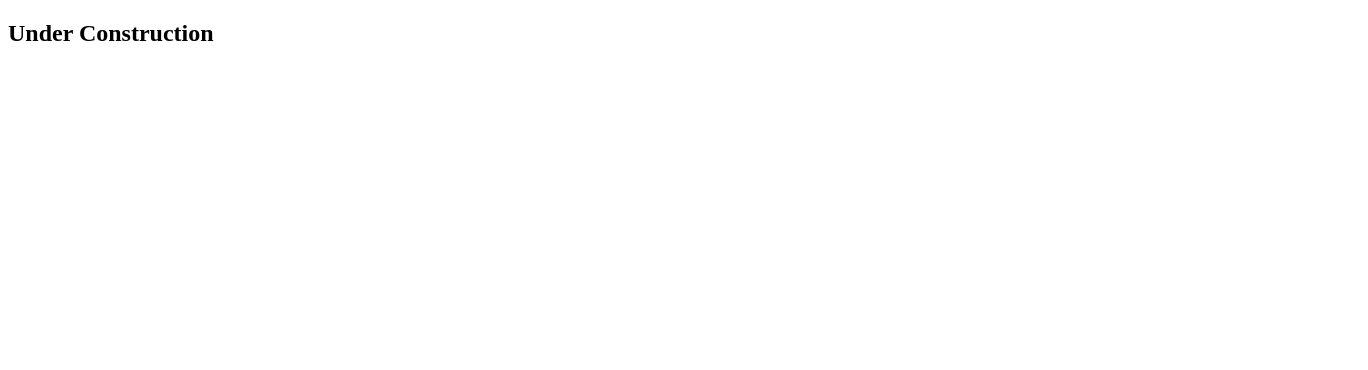
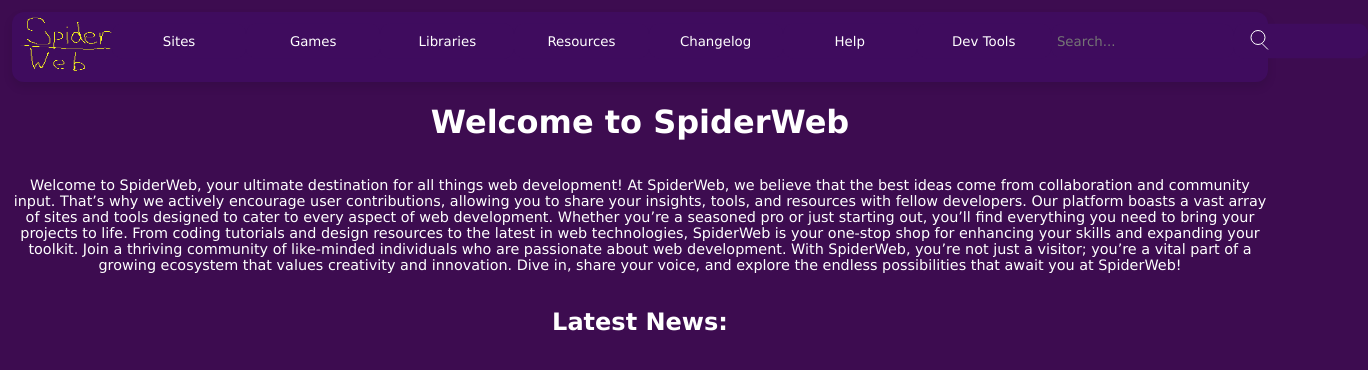
Before and after one commit to SpiderRocket/spiderrocket.github.io, a plain HTML site: page index.html in a window 1280 px wide. Shown: the whole page, 1368 px wide, since content can reach past the window. Drawn offline with Linux system fonts and the light colour scheme.

Commit message:
Update index.html

```diff
--- a/index.html
+++ b/index.html
@@ -1,10 +1,146 @@
 <!DOCTYPE html>
 <html>
   <head>
-    <title>SpiderSWeb</title>
+    <title>SpiderWeb</title>
+    <meta charset="UTF-8">
     <link rel="icon" href="favicon.gif" type="image/gif">
+    <style>
+      html,
+      body {
+        margin: 6px;
+        background-color: #3d0c50;
+        cursor: default;
+      }
+      .navbar {
+        background-color: #3f0c5e;
+        border-radius: 12px;
+        box-shadow: 0 5px 10px rgba(0,0,0,0.1);
+        max-height: 70px;
+      }
+      .nav-button-container {
+        translate: 100px -52.5px;
+        display: flex;
+        overflow: hidden;
+        max-width: 1350px;
+      }
+      .nav-buttons {
+        background-color: #3f0c5e;
+        border: none;
+        border-radius: 10px;
+        color: #fff;
+        font-family: 'verdana';
+        flex: 1;
+        overflow: hidden;
+      }
+      .nav-buttons {
+        cursor: pointer;
+      }
+      .heading, .description, .latest-news {
+        color: #fff;
+        font-family: 'verdana';
+        display: flex;
+        justify-content: center;
+      }
+      .description {
+        text-align: center;
+        font-size: 0.9rem;
+      }
+      #search-bar {
+        cursor: text;
+        padding: 10px 6px;
+        border-radius: 12px;
+        border: none;
+        color: #000;
+        transition: .3s;
+      }
+      #svg-search {
+        translate: -40px;
+      }
+      #logo-icon {
+        width: 100px;
+        height: 60px;
+        cursor: pointer;
+      }
+    </style>
   </head>
   <body>
-    <h2>Under Construction</h2>
+    <div class="navbar">
+      <img src="https://spiderrocket.github.io/home-logo.jpg" id="logo-icon" alt="" onclick="redirect('/')">
+      <div class="nav-button-container">
+      	<button class="nav-buttons" onclick="redirect('/sites')">
+          Sites
+        </button>
+        <button class="nav-buttons" onclick="redirect('/games')">
+          Games
+        </button>
+        <button class="nav-buttons" onclick="redirect('/libraries')">
+          Libraries
+        </button>
+        <button class="nav-buttons" onclick="redirect('/resources')">
+          Resources
+        </button>
+        <button class="nav-buttons" onclick="redirect('/changelog')">
+          Changelog
+        </button>
+        <button class="nav-buttons" onclick="redirect('/help')">
+          Help
+        </button>
+        <button class="nav-buttons" onclick="redirect('/dev')">
+          Dev Tools
+        </button>
+
+        <input id="search-bar" placeholder="Search..." class="nav-buttons">
+        <button class="nav-buttons">
+          <svg id="svg-search" style="width: 25; height:20" stroke="currentColor" fill="none" xmlns="http://w3.org/2000/svg">
+            <circle r="7" cx="10" cy="8"></circle>
+          	<path d="M 14 14 L 25 25"></path>
+          </svg>
+        </button>
+      </div>
+    </div>
+    <div class="body-content">
+      <div class="heading">
+        <h1 id="header">
+          Welcome to SpiderWeb
+        </h1>
+      </div>
+      <div class="description">
+        <p>
+          Welcome to SpiderWeb, your ultimate destination for all things web development! At SpiderWeb, we believe that the best ideas come from collaboration and community input. That’s why we actively encourage user contributions, allowing you to share your insights, tools, and resources with fellow developers.
+
+Our platform boasts a vast array of sites and tools designed to cater to every aspect of web development. Whether you’re a seasoned pro or just starting out, you’ll find everything you need to bring your projects to life. From coding tutorials and design resources to the latest in web technologies, SpiderWeb is your one-stop shop for enhancing your skills and expanding your toolkit.
+
+Join a thriving community of like-minded individuals who are passionate about web development. With SpiderWeb, you’re not just a visitor; you’re a vital part of a growing ecosystem that values creativity and innovation. Dive in, share your voice, and explore the endless possibilities that await you at SpiderWeb!
+        </p>
+      </div>
+      <div class="latest-news">
+        <h2>
+          Latest News:
+        </h2>
+        <span id="news"></span>
+      </div>
+    </div>
+    <script>
+      let searchBar = document.querySelector("#search-bar");
+      let news = document.querySelector("#news")
+
+      let newsChannel = new BroadcastChannel('news-channel');
+      newsChannel.onmessage = (event) => {
+        news.innerHTML = event.data;
+      }
+
+      function checkActive(element = searchBar) {
+        if(document.activeElement.id === element.id) {
+          element.style.backgroundColor = "#fff";
+        } else {
+          element.style.backgroundColor = "#3f0c5e";
+        }
+      }
+      function redirect(url) {
+        if (url.startsWith("/"))
+        window.location.href = `https://spiderrocket.github.io${url}`
+      }
+      setInterval(checkActive, 1);
+    </script>
   </body>
 </html>
```
